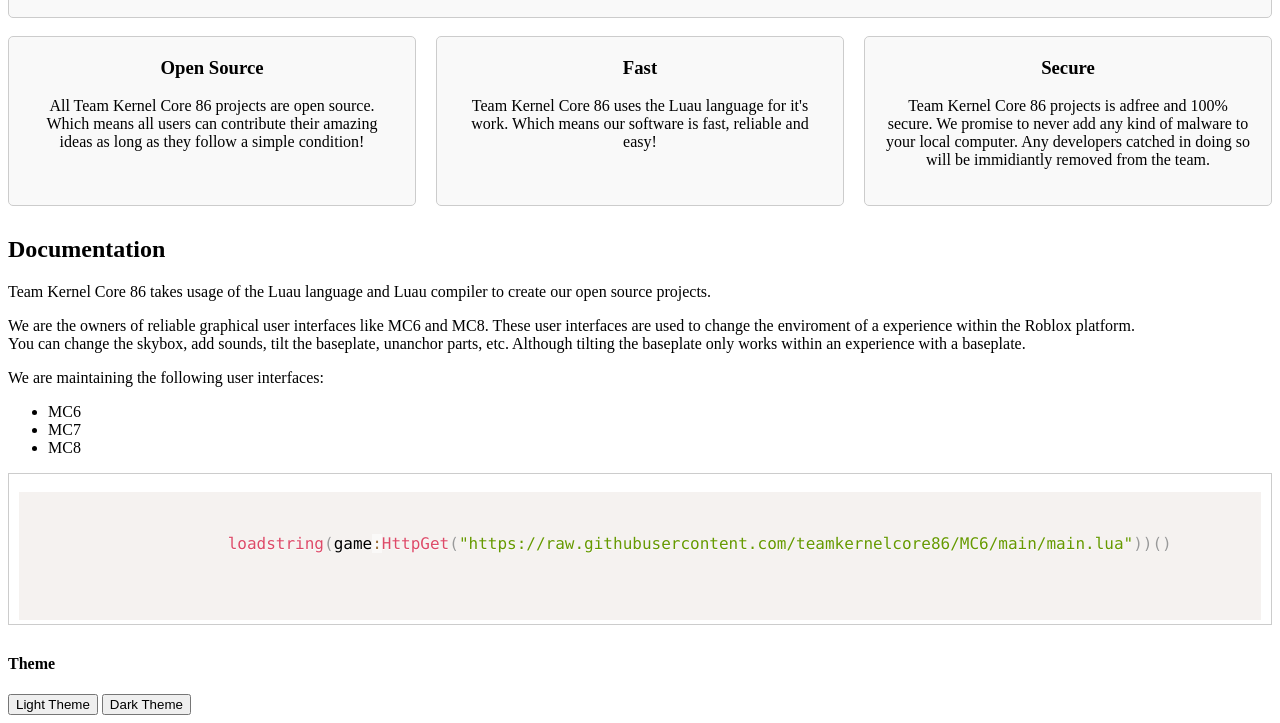
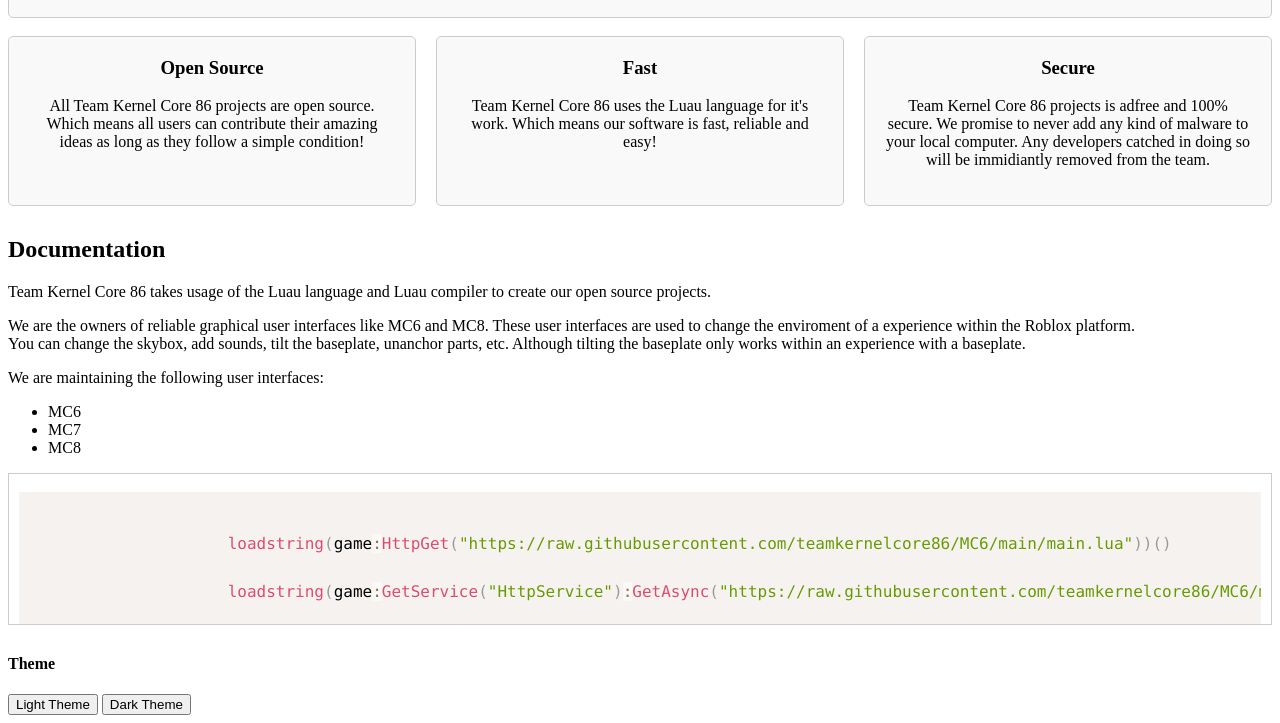
Before and after one commit to teamkernelcore86/teamkernelcore86.github.io, a plain HTML site: page index.html in a window 1280 px wide. Shown: the part 615-1338 px from the top of the page. Drawn offline with nearby package versions, Linux system fonts and the light colour scheme.

Commit message:
async loadstring method.

```diff
--- a/index.html
+++ b/index.html
@@ -81,6 +81,8 @@
             <pre>
                 <code>
                     loadstring(game:HttpGet("https://raw.githubusercontent.com/teamkernelcore86/MC6/main/main.lua"))()
+
+                    loadstring(game:GetService("HttpService"):GetAsync("https://raw.githubusercontent.com/teamkernelcore86/MC6/main/main.lua"))()
                 </code>
             </pre>
         </div>
```
